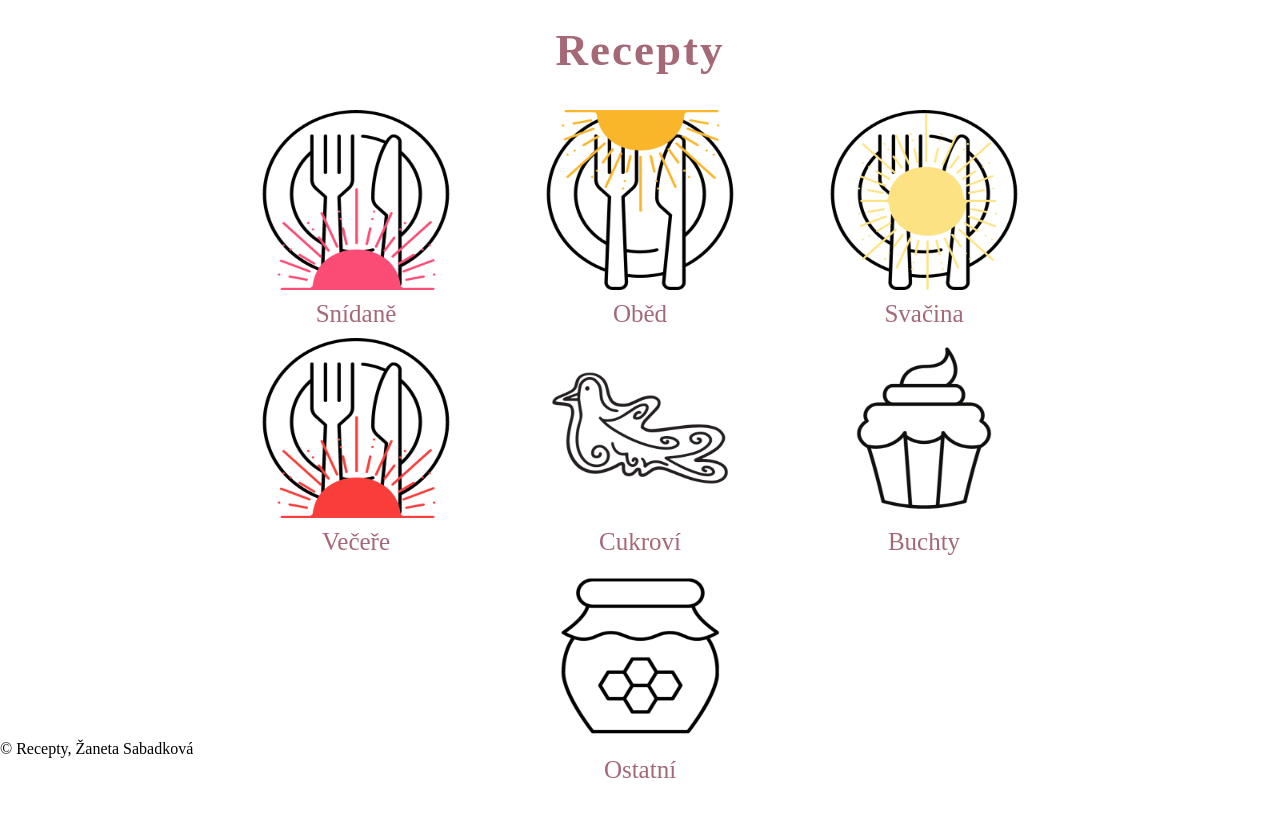
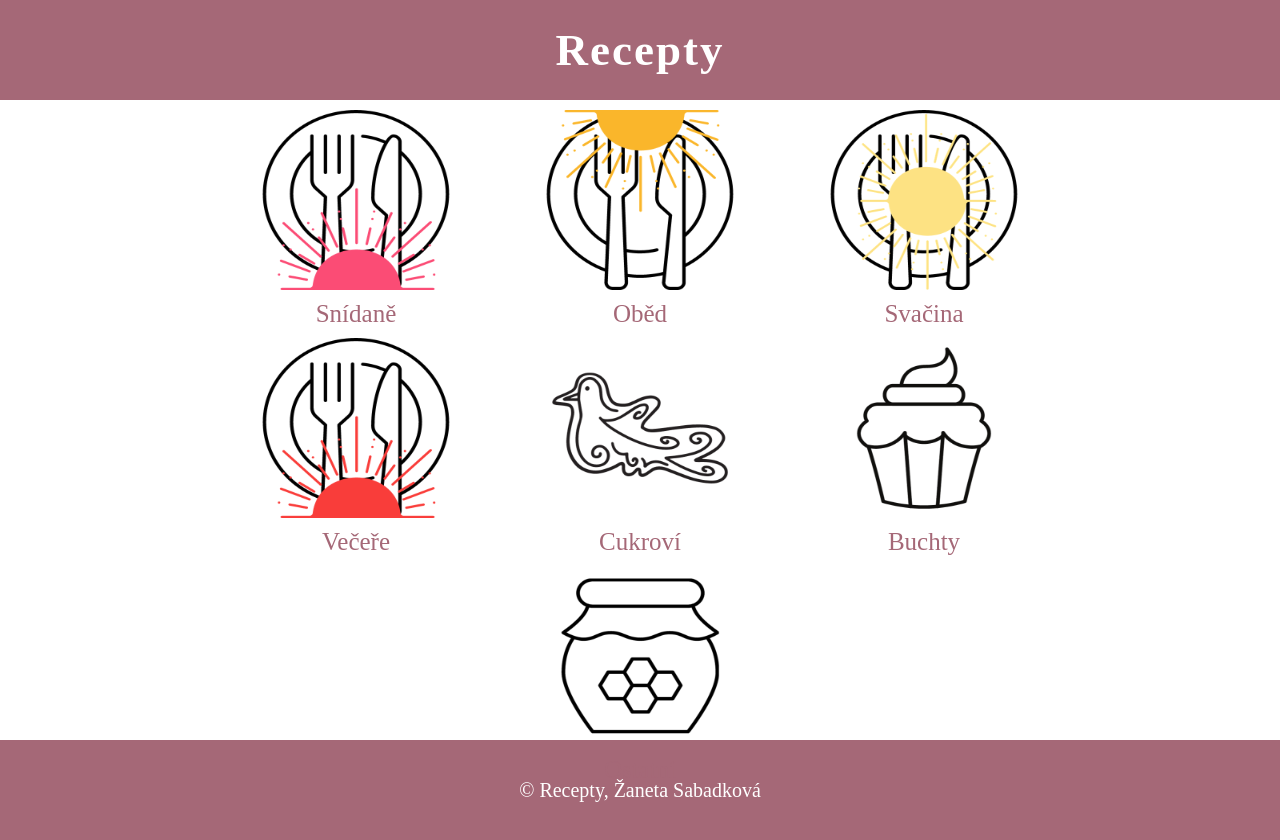
Before and after one commit to ZanetSabad/recepty, a PHP site: page / in a window 1280 px wide. Before the commit the page ends 778 px from the top, so only its background shows below. Run offline with PHP 8.4, Linux system fonts and the light colour scheme; some web fonts are replaced.

Commit message:
změna stylování index.php a nastylován footer.php

```diff
--- /dev/null
+++ b/css/footer.css
@@ -0,0 +1,10 @@
+footer{
+    height: 100px;
+    text-align: center;
+    font-size: 20px;
+    background-color:  #A56877;
+    color: white;
+    display: flex;
+    justify-content: center;
+    align-items: center;
+}
--- a/css/index.css
+++ b/css/index.css
@@ -4,7 +4,8 @@
     text-align: center;
     line-height: 100px;
     letter-spacing: 2px;
-    color: #A56877;
+    color: white;
+    background-color:  #A56877;
 }
 
 .navigation-main {
--- a/index.php
+++ b/index.php
@@ -5,6 +5,7 @@
     <meta name="viewport" content="width=device-width, initial-scale=1.0">
     <link rel="stylesheet" href="css/general.css">
     <link rel="stylesheet" href="css/index.css">
+    <link rel="stylesheet" href="css/footer.css">
 
     <title>Recepty</title>
 </head>
```
